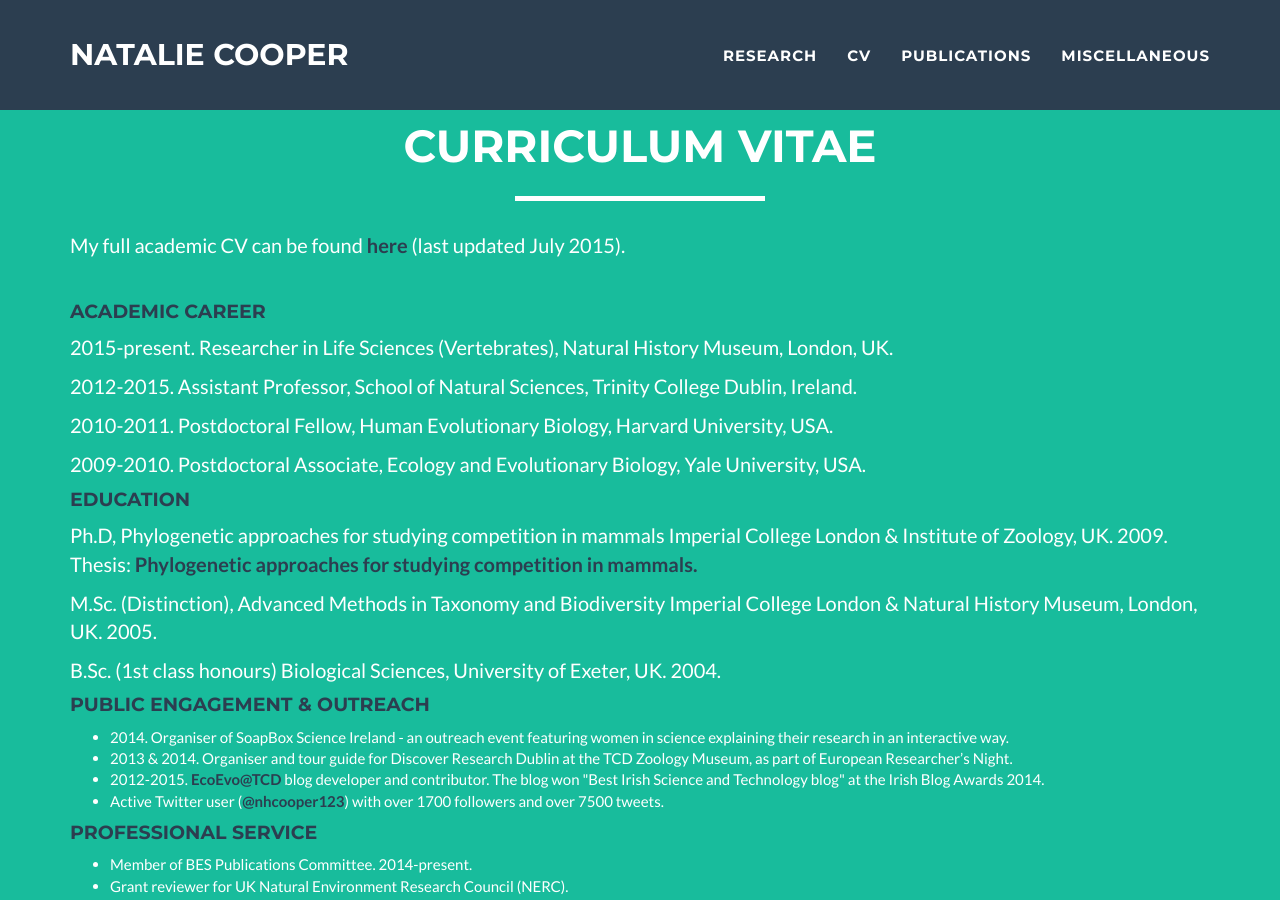
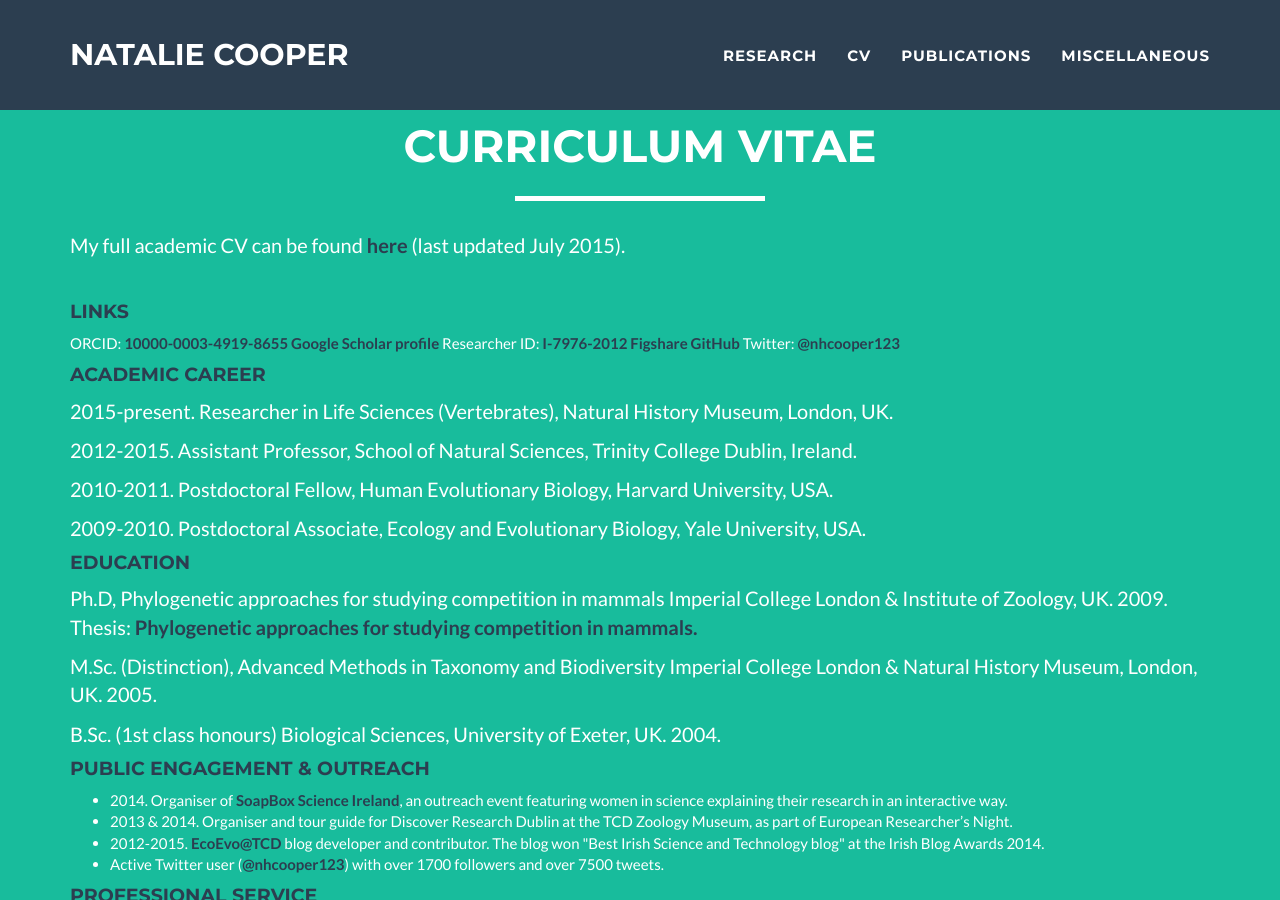
Before and after one commit to nhcooper123/nhcooper123.github.io, a Jekyll site: the page cv.html, which Jekyll copies as it is, in a window 1280 px wide and 900 px high. Built offline with Jekyll 4.4.1, drawn with Linux system fonts in a browser that asks for light colours.

Commit message:
Added some links

```diff
--- a/cv.html
+++ b/cv.html
@@ -110,6 +110,21 @@
     &nbsp
     &nbsp
 
+
+<h4><font color="2c3e50">Links</font></h4>
+
+ORCID: <a href="http://orcid.org/0000-0003-4919-8655"><strong><font color="2c3e50">10000-0003-4919-8655</font></strong></a>
+
+<a href="https://scholar.google.co.uk/citations?user=gvR3C30AAAAJ&hl=en"><strong><font color="2c3e50">Google Scholar profile</font></strong></a>
+
+Researcher ID: <a href="http://www.researcherid.com/rid/I-7976-2012"><strong><font color="2c3e50">I-7976-2012</font></strong></a>
+
+<a href="http://figshare.com/authors/Natalie_Cooper/277070"><strong><font color="2c3e50">Figshare</font></strong></a>
+
+<a href="https://github.com/nhcooper123/"><strong><font color="2c3e50">GitHub</font></strong></a>
+
+Twitter: <a href="https://twitter.com/nhcooper123"><strong><font color="2c3e50">@nhcooper123</font></strong></a>
+
 <h4><font color="2c3e50">Academic Career</font></h4>
 
   <p>
@@ -146,7 +161,7 @@
 <h4><font color="2c3e50">Public Engagement & Outreach</font></h4>
 
   <ul>
-    <li>2014. Organiser of SoapBox Science Ireland - an outreach event featuring women in science explaining their research in an interactive way.</li>
+    <li>2014. Organiser of <a href="http://soapboxscience.org/?page_id=824"><strong><font color="2c3e50">SoapBox Science Ireland</font></strong></a>, an outreach event featuring women in science explaining their research in an interactive way.</li>
     <li>2013 & 2014. Organiser and tour guide for Discover Research Dublin at the TCD Zoology Museum, as part of European Researcher’s Night.</li>
     <li>2012-2015. <a href="https://ecoevoblog.com"><strong><font color="2c3e50">EcoEvo@TCD</font></strong></a> blog developer and contributor. The blog won "Best Irish Science and Technology blog" at the Irish Blog Awards 2014.</li>
     <li>Active Twitter user (<a href="https://twitter.com/nhcooper123"><strong><font color="2c3e50">@nhcooper123</font></strong></a>) with over 1700 followers and over 7500 tweets.</li>
```
